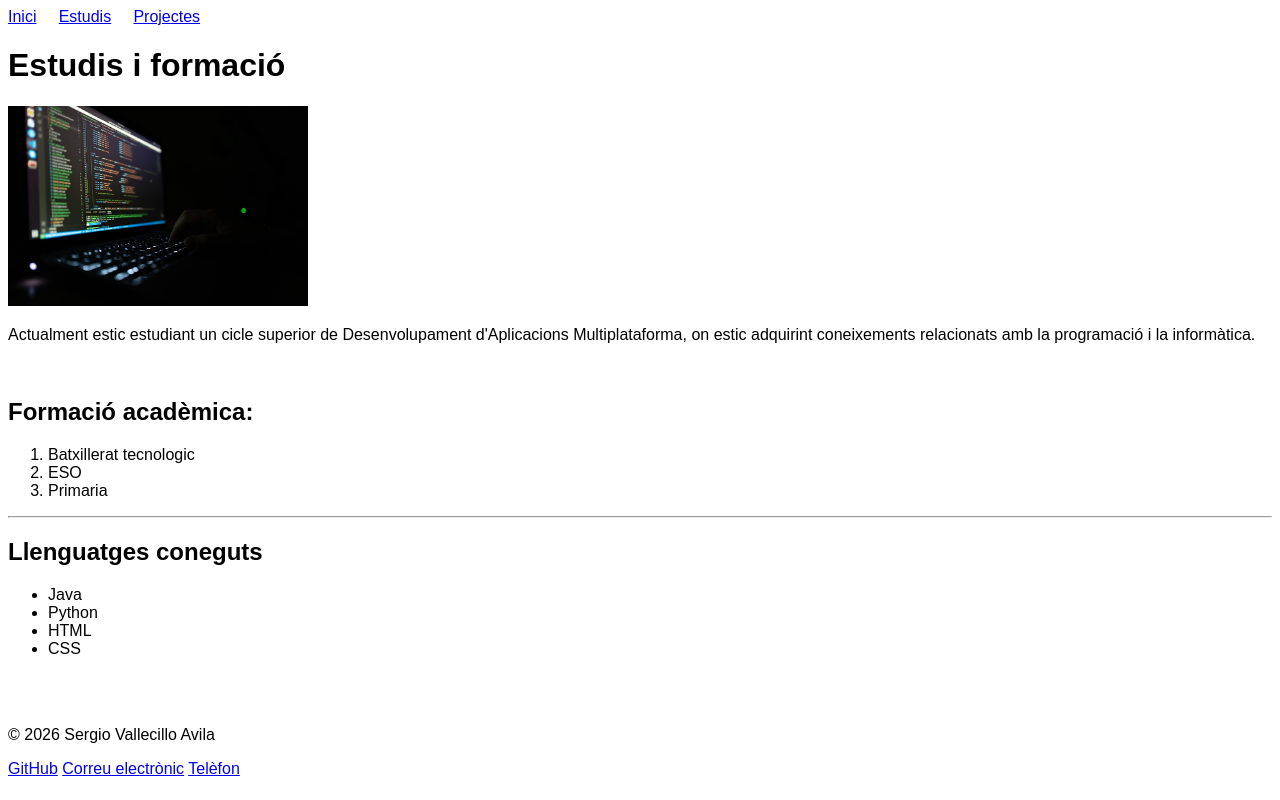
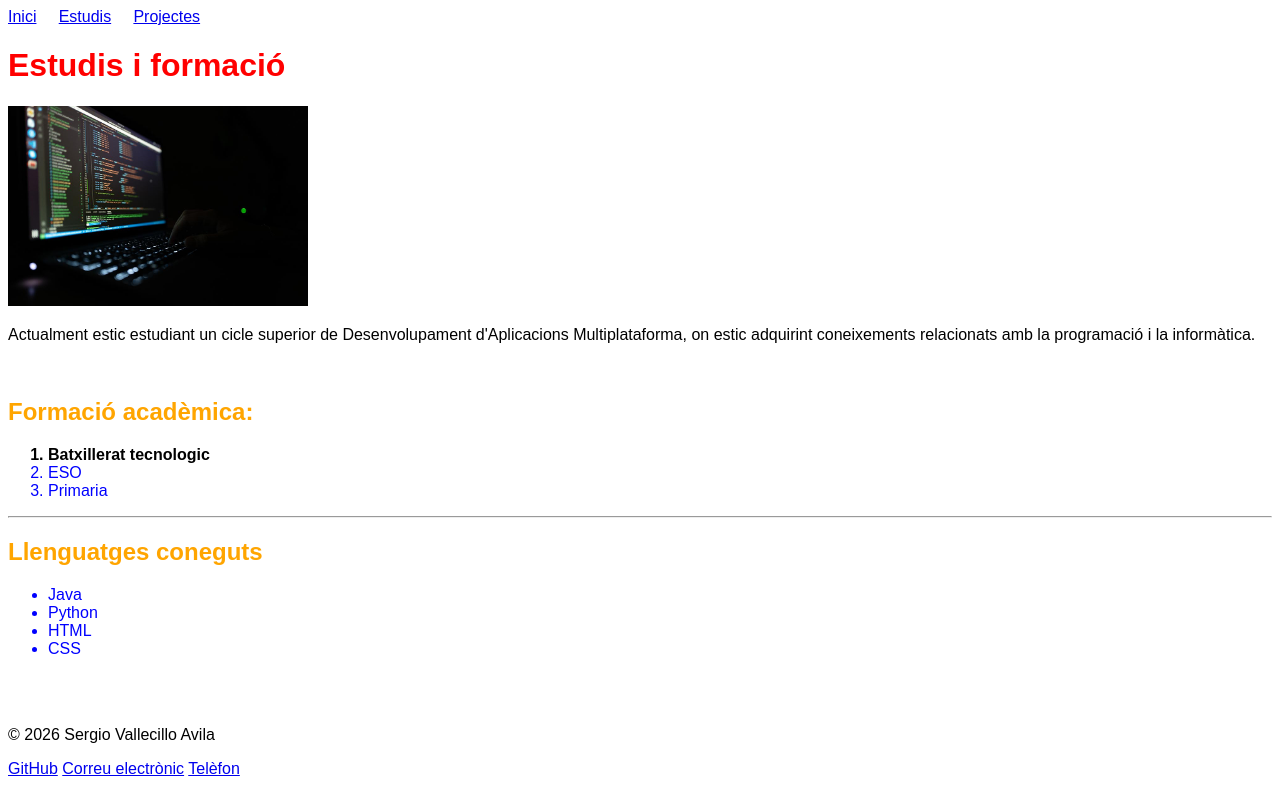
Before and after one commit to Sergiovxa/DAM1M04-Exercici-CSS, a plain HTML site: page estudis.html in a window 1280 px wide. Drawn offline with Linux system fonts and the light colour scheme; a web font is replaced by a local one.

Commit message:
posar colors y detalls

```diff
--- a/estil.css
+++ b/estil.css
@@ -2,3 +2,26 @@
 * {
 font-family: "Libre Caslon Condensed", "Arial", "helvetica", "sans-serif";
 }
+
+
+h1 {
+    color: red
+}
+h2 {
+    color: orange
+}
+li {
+    color: blue
+}
+
+
+p:hover {
+    color: green;
+    text-decoration: underline;
+}
+
+
+.batx {
+    color: black;
+    font-weight: bold;
+}
--- a/estudis.html
+++ b/estudis.html
@@ -18,7 +18,7 @@
         <br>
         <h2>Formació acadèmica: </h2>
         <ol>
-            <li>Batxillerat tecnologic</li>
+            <li class="batx">Batxillerat tecnologic</li>
             <li>ESO</li>
             <li>Primaria</li>
         </ol>
```
Also changed, not shown: projectes.html (+1 -1 lines).
